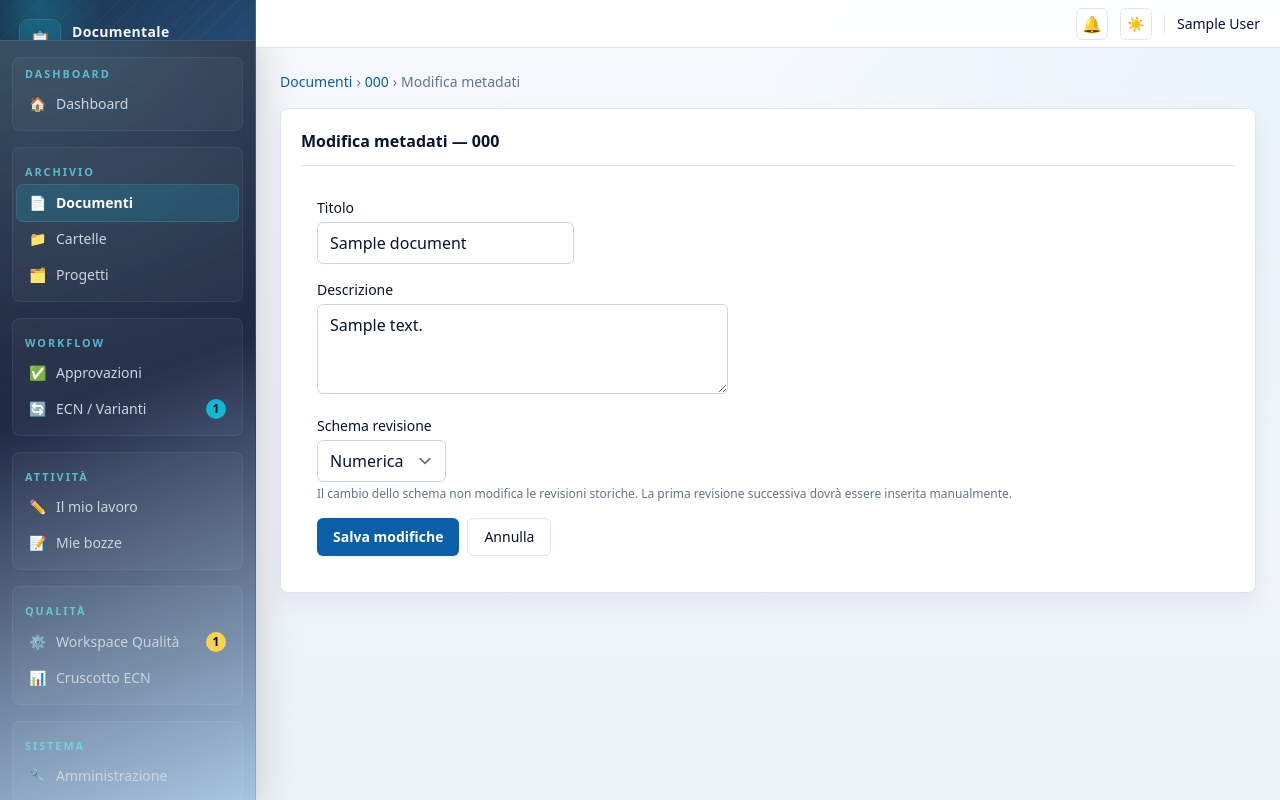
After one commit to FrankDesogus/Documentale, a Django app: page /documents/1/edit-metadata/ in a window 1280 px wide. The commit adds this page. Run offline with Django 5.2, Linux system fonts and the light colour scheme; a user stored in the database is signed in; tables that the repository leaves empty hold one stand-in row (values such as "Sample post"); data that the repository does not hold is empty.

Commit message:
feat(documents): allow controlled revision scheme editing
Add documents/<pk>/edit-metadata/ view (edit_document_metadata) with:
- DocumentMetadataEditForm: title, description, revision_scheme fields
- can_edit_document_metadata permission (manager or folder write access)
- Document.clean() guard enforced via full_clean() on save
- "Modifica metadati" button in document_detail, visible only to
  authorized users

Fix next_label fallback in new_revision: after a scheme change, the
fallback proposes the first valid value of the new scheme ('00' or 'A')
instead of an incompatible label.

Add 14 targeted tests covering: 403 for unauthorized users, scheme
change allowed/blocked, history unchanged, title update, button
visibility, and next_label proposals after scheme switch.

Co-Authored-By: Claude Sonnet 4.6 <noreply@anthropic.com>

```diff
--- a/documents/forms.py
+++ b/documents/forms.py
@@ -149,6 +149,28 @@ class DocumentVersionEditForm(forms.Form):
         return label
 
 
+class DocumentMetadataEditForm(forms.ModelForm):
+    revision_scheme = forms.ChoiceField(
+        choices=SequenceScheme.choices,
+        label='Schema revisione',
+        help_text=(
+            'Il cambio dello schema non modifica le revisioni storiche. '
+            'La prima revisione successiva dovrà essere inserita manualmente.'
+        ),
+    )
+
+    class Meta:
+        model = Document
+        fields = ['title', 'description', 'revision_scheme']
+        labels = {
+            'title': 'Titolo',
+            'description': 'Descrizione',
+        }
+        widgets = {
+            'description': forms.Textarea(attrs={'rows': 3}),
+        }
+
+
 class ApproverRowForm(forms.Form):
     approver = forms.ModelChoiceField(
         queryset=User.objects.filter(is_active=True).order_by('last_name', 'first_name', 'username'),
--- a/documents/permissions.py
+++ b/documents/permissions.py
@@ -310,6 +310,23 @@ def can_view_audit(user, folder=None):
     return False
 
 
+def can_edit_document_metadata(user, document):
+    """
+    Può modificare i metadati del documento (titolo, schema revisione, ecc.).
+    Non richiede che il documento sia attivo: il guard su revision_scheme
+    è gestito da Document.clean().
+    """
+    if not user.is_authenticated:
+        return False
+    if user.is_superuser:
+        return True
+    if _in_group(user, GROUP_MANAGERS):
+        return True
+    if document.project_folder_id:
+        return _has_folder_write(user, document.project_folder_id)
+    return _in_group(user, GROUP_AUTHORS)
+
+
 def can_download_version_file(user, version):
     """
     is_staff NON concede questo permesso.
--- a/documents/urls.py
+++ b/documents/urls.py
@@ -6,5 +6,6 @@ urlpatterns = [
     path('', views.document_list, name='document_list'),
     path('new/', views.new_document, name='document_new'),
     path('<int:document_id>/', views.document_detail, name='document_detail'),
+    path('<int:document_id>/edit-metadata/', views.edit_document_metadata, name='document_edit_metadata'),
     path('<int:document_id>/new-revision/', views.new_revision, name='document_new_revision'),
 ]
--- a/templates/documents/document_detail.html
+++ b/templates/documents/document_detail.html
@@ -63,6 +63,9 @@
     {% endif %}
     {% if show_create_ecn %}
     <a href="{% url 'ecn:ecn_create' %}?document={{ document.pk }}" class="btn-secondary">+ Richiedi ECN</a>
+    {% endif %}
+    {% if show_edit_metadata %}
+    <a href="{% url 'document_edit_metadata' document.pk %}" class="btn-secondary">Modifica metadati</a>
     {% endif %}
   </div>
 </div>
--- /dev/null
+++ b/templates/documents/edit_document_metadata.html
@@ -0,0 +1,48 @@
+{% extends "base.html" %}
+{% block title %}Modifica metadati — {{ document.code }} — Documentale{% endblock %}
+
+{% block content %}
+<nav class="breadcrumb">
+  <a href="{% url 'document_list' %}">Documenti</a>
+  <span class="breadcrumb-sep">›</span>
+  <a href="{% url 'document_detail' document.pk %}">{{ document.code }}</a>
+  <span class="breadcrumb-sep">›</span>
+  <span>Modifica metadati</span>
+</nav>
+
+<div class="card max-w-2xl">
+  <div class="card-header">
+    <h1 class="section-title mb-0">Modifica metadati — {{ document.code }}</h1>
+  </div>
+
+  <form method="post" class="space-y-4 p-4">
+    {% csrf_token %}
+
+    {% if form.non_field_errors %}
+    <div class="alert-danger">
+      {% for err in form.non_field_errors %}
+      <p>{{ err }}</p>
+      {% endfor %}
+    </div>
+    {% endif %}
+
+    {% for field in form %}
+    <div class="form-group">
+      <label class="form-label" for="{{ field.id_for_label }}">{{ field.label }}</label>
+      {{ field }}
+      {% if field.help_text %}
+      <p class="form-help">{{ field.help_text }}</p>
+      {% endif %}
+      {% for err in field.errors %}
+      <p class="form-error">{{ err }}</p>
+      {% endfor %}
+    </div>
+    {% endfor %}
+
+    <div class="flex gap-2 pt-2">
+      <button type="submit" class="btn-primary">Salva modifiche</button>
+      <a href="{% url 'document_detail' document.pk %}" class="btn-secondary">Annulla</a>
+    </div>
+  </form>
+</div>
+{% endblock %}
```
